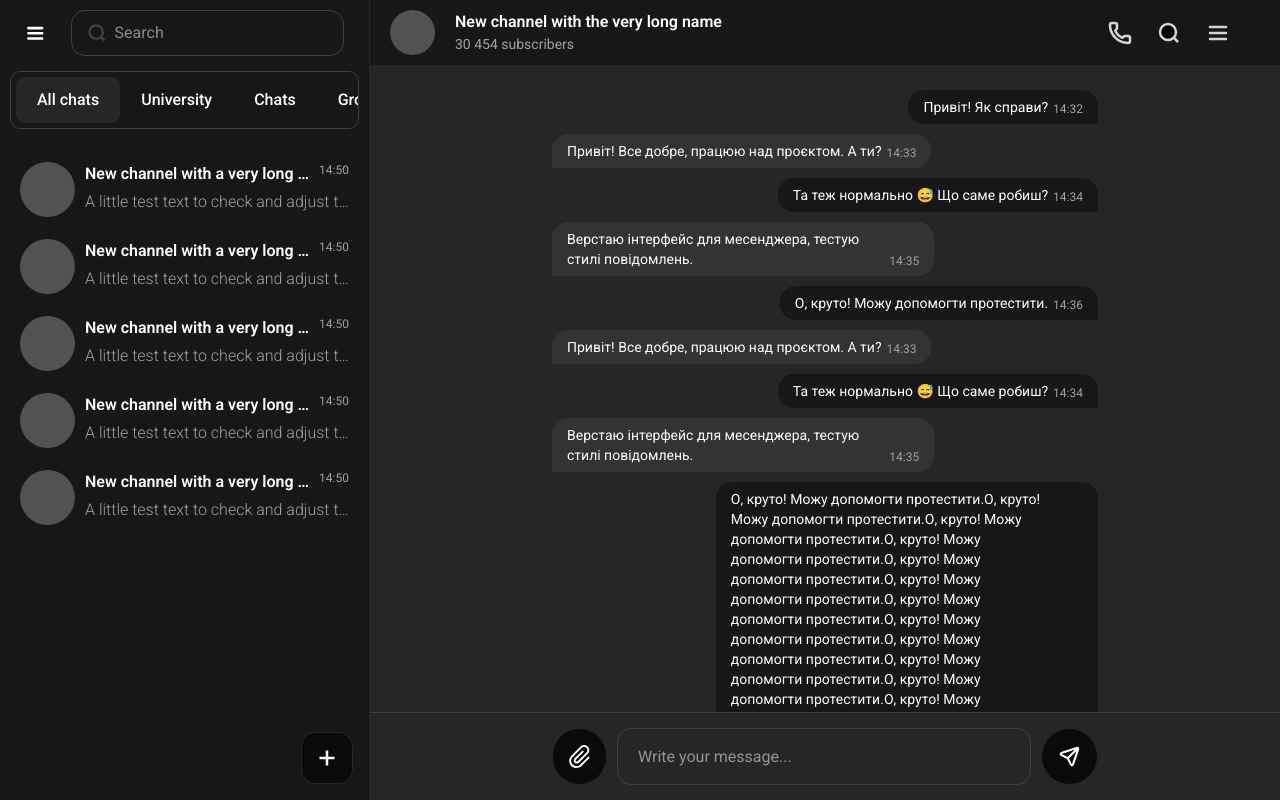
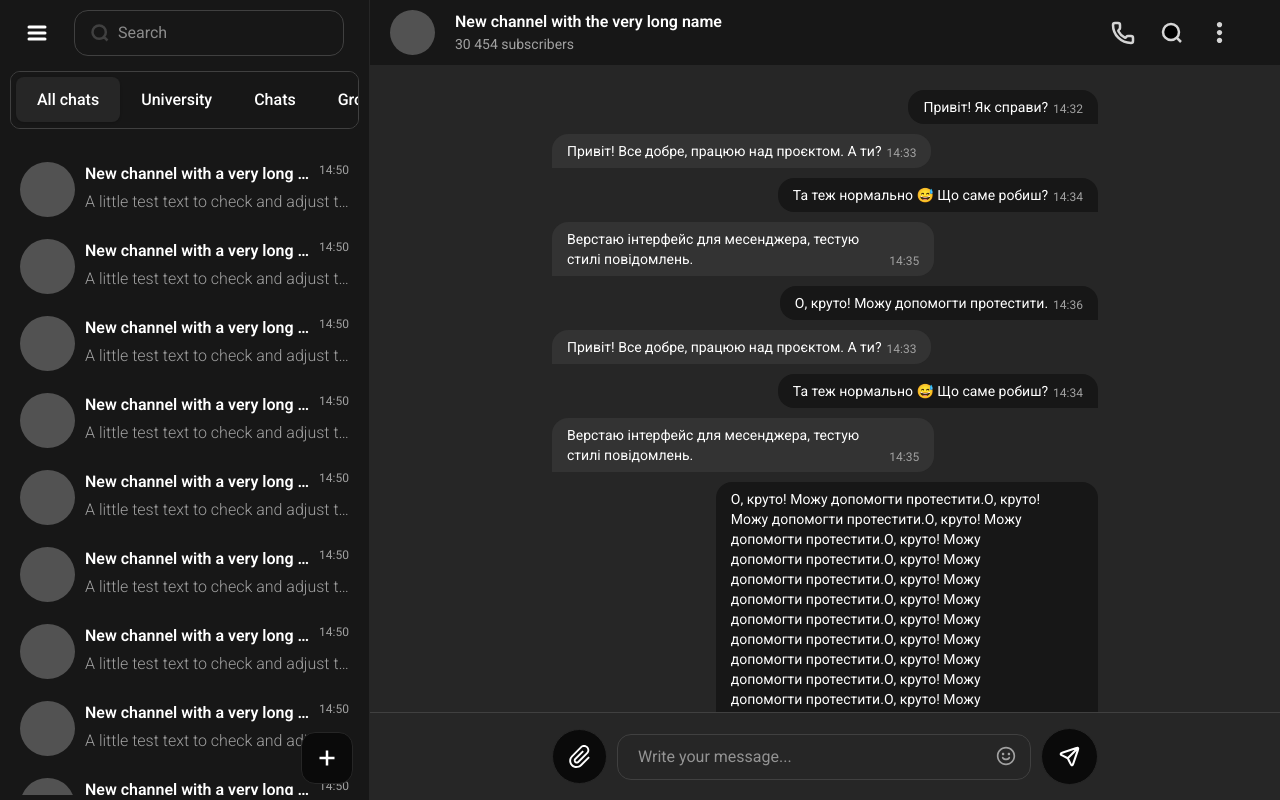
Before and after one commit to endorii/linq-messenger, a Next.js app in the folder client/: page /1 in a window 1280 px wide. Built offline with nearby package versions, Linux system fonts and the light colour scheme.

Commit message:
add dropdown menus, emojipicker and minor improvements

```diff
--- a/client/package.json
+++ b/client/package.json
@@ -14,6 +14,7 @@
     "@radix-ui/react-tabs": "^1.1.13",
     "class-variance-authority": "^0.7.1",
     "clsx": "^2.1.1",
+    "emoji-picker-react": "^4.13.3",
     "lucide-react": "^0.542.0",
     "next": "15.5.2",
     "react": "19.1.0",
--- a/client/src/app/[chatSlug]/layout.tsx
+++ b/client/src/app/[chatSlug]/layout.tsx
@@ -1,4 +1,4 @@
-import { BurgerMenuIcon, SearchIcon } from "@/shared/icons";
+import { OptionsIcon, SearchIcon } from "@/shared/icons";
 import { PhoneIcon } from "lucide-react";
 
 function ChatLayout({ children }: { children: React.ReactNode }) {
@@ -23,9 +23,8 @@ function ChatLayout({ children }: { children: React.ReactNode }) {
                     <button>
                         <SearchIcon className="w-[24px] stroke-neutral-300 stroke-[2.5]" />
                     </button>
-
                     <button>
-                        <BurgerMenuIcon className="w-[24px] stroke-neutral-300 stroke-[2.5]" />
+                        <OptionsIcon className="w-[21px] fill-neutral-300" />
                     </button>
                 </div>
             </div>
--- a/client/src/app/[chatSlug]/page.tsx
+++ b/client/src/app/[chatSlug]/page.tsx
@@ -1,7 +1,15 @@
 "use client";
 
 import { ClipIcon, SendIcon } from "@/shared/icons";
+import {
+    DropdownMenu,
+    DropdownMenuContent,
+    DropdownMenuItem,
+    DropdownMenuTrigger,
+} from "@/components/ui/dropdown-menu";
 import { useState } from "react";
+import EmojiIcon from "@/shared/icons/EmojiIcon";
+import EmojiPicker, { EmojiClickData, Theme } from "emoji-picker-react";
 
 const messages = [
     {
@@ -177,6 +185,10 @@ function ChatSlug() {
         setInputValue("");
     };
 
+    const handleEmojiClick = (emojiData: EmojiClickData) => {
+        setInputValue((prev: string) => `${prev + emojiData.emoji}`);
+    };
+
     return (
         <div className="flex flex-col h-full bg-neutral-800">
             <div className="flex flex-col gap-[10px] px-[20%] py-[20px] overflow-y-auto flex-1 mt-[70px]">
@@ -197,10 +209,20 @@ function ChatSlug() {
                 ))}
             </div>
 
-            <div className="w-full flex gap-[10px] justify-between px-[20%] py-[15px] border-t border-neutral-700">
-                <button className="p-[15px] rounded-full bg-neutral-950 border border-neutral-800 hover:bg-neutral-500 transition">
+            <div className="w-full flex gap-[10px] justify-between items-center px-[20%] py-[15px] border-t border-neutral-700">
+                <DropdownMenu>
+                    <DropdownMenuTrigger asChild>
+                        <button className="p-[15px] rounded-full bg-neutral-950 border border-neutral-800 hover:bg-neutral-600 transition cursor-pointer">
                             <ClipIcon className="w-[23px] h-[23px] fill-white" />
                         </button>
+                    </DropdownMenuTrigger>
+
+                    <DropdownMenuContent className="w-56">
+                        <DropdownMenuItem>Photo or Video</DropdownMenuItem>
+                        <DropdownMenuItem>Document</DropdownMenuItem>
+                    </DropdownMenuContent>
+                </DropdownMenu>
+                <div className="relative w-full group">
                     <input
                         type="text"
                         value={inputValue}
@@ -208,9 +230,25 @@ function ChatSlug() {
                         placeholder="Write your message..."
                         className="outline-0 p-[10px] px-[20px] rounded-xl bg-transparent w-full text-white border border-neutral-700 group focus-within:border-neutral-400 transition-all duration-300 flex gap-2 items-center "
                     />
+                    <DropdownMenu>
+                        <DropdownMenuTrigger asChild>
+                            <button className="absolute top-[12px] right-[15px] transition-all duration-300 cursor-pointer">
+                                <EmojiIcon className="w-[20px] h-[20px] fill-neutral-400 group-focus-within:fill-white" />
+                            </button>
+                        </DropdownMenuTrigger>
+
+                        <DropdownMenuContent className="p-0 border-none shadow-lg">
+                            <EmojiPicker
+                                onEmojiClick={handleEmojiClick}
+                                autoFocusSearch={false}
+                                theme={Theme.DARK}
+                            />
+                        </DropdownMenuContent>
+                    </DropdownMenu>
+                </div>
                 <button
                     onClick={handleSend}
-                    className="p-[15px] rounded-full bg-neutral-950 border border-neutral-800 hover:bg-neutral-500 transition"
+                    className="p-[15px] rounded-full bg-neutral-950 border border-neutral-800 hover:bg-neutral-600 transition-all duration-300 cursor-pointer"
                 >
                     <SendIcon className="w-[25px] h-[25px] fill-none stroke-2 stroke-white" />
                 </button>
--- a/client/src/components/ui/dropdown-menu.tsx
+++ b/client/src/components/ui/dropdown-menu.tsx
@@ -80,7 +80,7 @@ function DropdownMenuItem({
             data-inset={inset}
             data-variant={variant}
             className={cn(
-                "focus:bg-accent focus:text-accent-foreground data-[variant=destructive]:text-destructive data-[variant=destructive]:focus:bg-destructive/10 dark:data-[variant=destructive]:focus:bg-destructive/20 data-[variant=destructive]:focus:text-destructive data-[variant=destructive]:*:[svg]:!text-destructive [&_svg:not([class*='text-'])]:text-muted-foreground relative flex cursor-default items-center gap-2 rounded-sm px-2 py-1.5 text-sm outline-hidden select-none data-[disabled]:pointer-events-none data-[disabled]:opacity-50 data-[inset]:pl-8 [&_svg]:pointer-events-none [&_svg]:shrink-0 [&_svg:not([class*='size-'])]:size-4",
+                "focus:bg-accent focus:text-accent-foreground data-[variant=destructive]:text-destructive data-[variant=destructive]:focus:bg-destructive/10 dark:data-[variant=destructive]:focus:bg-destructive/20 data-[variant=destructive]:focus:text-destructive data-[variant=destructive]:*:[svg]:!text-destructive [&_svg:not([class*='text-'])]:text-muted-foreground relative flex cursor-default items-center gap-2 rounded-sm px-2 py-1.5 text-sm outline-hidden select-none data-[disabled]:pointer-events-none data-[disabled]:opacity-50 data-[inset]:pl-8 [&_svg]:pointer-events-none [&_svg]:shrink-0 [&_svg:not([class*='size-'])]:size-5",
                 className
             )}
             {...props}
--- a/client/src/features/sidebar/components/Sidebar.tsx
+++ b/client/src/features/sidebar/components/Sidebar.tsx
@@ -1,10 +1,14 @@
 "use client";
 
 import {
+    AccountIcon,
     BurgerMenuIcon,
     CloseIcon,
+    OptionsIcon,
     PlusIcon,
     SearchIcon,
+    SettingsIcon,
+    ThemeIcon,
 } from "@/shared/icons";
 import { useState } from "react";
 import { Tabs, TabsContent, TabsList, TabsTrigger } from "@/components/ui/tabs";
@@ -12,6 +16,11 @@ import {
     DropdownMenu,
     DropdownMenuContent,
     DropdownMenuItem,
+    DropdownMenuPortal,
+    DropdownMenuSeparator,
+    DropdownMenuSub,
+    DropdownMenuSubContent,
+    DropdownMenuSubTrigger,
     DropdownMenuTrigger,
 } from "@/components/ui/dropdown-menu";
 import ChatItem from "./ChatItem";
@@ -20,9 +29,47 @@ function Sidebar() {
     const [searchValue, setSearchValue] = useState<string>("");
 
     return (
-        <div className="relative bg-neutral-900 w-full max-w-[370px] h-full flex flex-col border-r border-neutral-800 ">
+        <div className="relative bg-neutral-900 w-full max-w-[370px] h-full flex flex-col border-r border-neutral-800">
             <div className="text-white flex gap-[25px] justify-between items-center py-[10px] px-[25px]">
+                <DropdownMenu>
+                    <DropdownMenuTrigger asChild>
+                        <button>
                             <BurgerMenuIcon className="w-[24px] stroke-white stroke-3" />
+                        </button>
+                    </DropdownMenuTrigger>
+
+                    <DropdownMenuContent className="w-56 font-semibold">
+                        <DropdownMenuItem>
+                            <div className="w-[30px] h-[30px] bg-neutral-600 rounded-full"></div>
+                            <div>account name</div>
+                        </DropdownMenuItem>
+                        <DropdownMenuSeparator className="bg-neutral-800" />
+                        <DropdownMenuItem className="group">
+                            <AccountIcon className="stroke-2 stroke-white group-hover:stroke-black fill-none" />
+                            <div>Contacts</div>
+                        </DropdownMenuItem>
+                        <DropdownMenuItem className="group">
+                            <SettingsIcon className="stroke-2 stroke-white group-hover:stroke-black fill-none" />
+                            <div>Settings</div>
+                        </DropdownMenuItem>
+                        <DropdownMenuSub>
+                            <DropdownMenuSubTrigger className="group">
+                                <div className="flex gap-[10px] items-center">
+                                    <OptionsIcon className="w-[16px] fill-white group-focus:fill-black" />
+                                    <div>More</div>
+                                </div>
+                            </DropdownMenuSubTrigger>
+                            <DropdownMenuPortal>
+                                <DropdownMenuSubContent>
+                                    <DropdownMenuItem>
+                                        <ThemeIcon className="stroke-2 stroke-black group-hover:stroke-white fill-none" />
+                                        <div>Change theme</div>
+                                    </DropdownMenuItem>
+                                </DropdownMenuSubContent>
+                            </DropdownMenuPortal>
+                        </DropdownMenuSub>
+                    </DropdownMenuContent>
+                </DropdownMenu>
 
                 <div className="w-full relative border border-neutral-700 rounded-xl group focus-within:border-neutral-400 transition-all duration-300">
                     <input
@@ -37,23 +84,24 @@ function Sidebar() {
 
                     <button
                         onClick={() => setSearchValue("")}
-                        className={`
-                            absolute top-[50%] translate-y-[-50%] right-[15px] flex items-center justify-center
+                        className={`absolute top-[50%] translate-y-[-50%] right-[15px] flex items-center justify-center
                             w-[24px] h-[24px] rounded-full transition-all duration-300 cursor-pointer
                             ${
                                 searchValue.length > 0
                                     ? "opacity-100 scale-100"
                                     : "opacity-0 scale-0"
-                            }
-                        `}
+                            }`}
                     >
                         <CloseIcon className="w-[17px] stroke-neutral-700 group-focus-within:stroke-neutral-400 stroke-3" />
                     </button>
                 </div>
             </div>
 
-            <div className="px-[10px] py-[5px]">
-                <Tabs defaultValue="allChats">
+            <div className="flex-1 flex flex-col px-[10px] py-[5px] overflow-hidden">
+                <Tabs
+                    defaultValue="allChats"
+                    className="flex-1 flex flex-col overflow-hidden"
+                >
                     <TabsList className="flex w-full overflow-x-auto overflow-y-hidden mb-[15px]">
                         <TabsTrigger value="allChats">All chats</TabsTrigger>
                         <TabsTrigger value="university">University</TabsTrigger>
@@ -61,43 +109,45 @@ function Sidebar() {
                         <TabsTrigger value="groups">Groups</TabsTrigger>
                     </TabsList>
 
-                    <TabsContent value="allChats">
+                    <div className="flex-1 overflow-y-auto">
+                        <TabsContent value="allChats" className="h-full">
                             <div className="flex flex-col gap-[2px] w-full">
-                            {Array.from({ length: 5 }).map((_, i) => (
+                                {Array.from({ length: 30 }).map((_, i) => (
                                     <ChatItem key={i} />
                                 ))}
                             </div>
                         </TabsContent>
 
-                    <TabsContent value="university">
+                        <TabsContent value="university" className="h-full">
                             <div className="flex flex-col gap-[2px] w-full">
-                            {Array.from({ length: 7 }).map((_, i) => (
+                                {Array.from({ length: 20 }).map((_, i) => (
                                     <ChatItem key={i} />
                                 ))}
                             </div>
                         </TabsContent>
 
-                    <TabsContent value="chats">
-                        <div className="flex flex-col gap-[2px] w-full">
-                            {Array.from({ length: 2 }).map((_, i) => (
-                                <ChatItem key={i} />
-                            ))}
-                        </div>
-                    </TabsContent>
-                    <TabsContent value="groups">
+                        <TabsContent value="chats" className="h-full">
                             <div className="flex flex-col gap-[2px] w-full">
                                 {Array.from({ length: 10 }).map((_, i) => (
                                     <ChatItem key={i} />
                                 ))}
                             </div>
                         </TabsContent>
+
+                        <TabsContent value="groups" className="h-full">
+                            <div className="flex flex-col gap-[2px] w-full">
+                                {Array.from({ length: 50 }).map((_, i) => (
+                                    <ChatItem key={i} />
+                                ))}
+                            </div>
+                        </TabsContent>
+                    </div>
                 </Tabs>
             </div>
 
             <DropdownMenu>
-                {/* Використовуємо кастомну кнопку як тригер */}
                 <DropdownMenuTrigger asChild>
-                    <button className="absolute bottom-4 right-4 bg-neutral-950 rounded-xl border border-neutral-800 p-[10px]">
+                    <button className="absolute bottom-4 right-4 bg-neutral-950 rounded-xl border border-neutral-800 hover:bg-neutral-600 p-[10px] cursor-pointer">
                         <PlusIcon className="w-[30px] stroke-white stroke-2 fill-none" />
                     </button>
                 </DropdownMenuTrigger>
--- a/client/src/shared/icons/index.ts
+++ b/client/src/shared/icons/index.ts
@@ -17,3 +17,5 @@ export { default as LinqIcon } from "./LinqIcon";
 export { default as SpinnerIcon } from "./SpinnerIcon";
 export { default as ClipIcon } from "./ClipIcon";
 export { default as SendIcon } from "./SendIcon";
+export { default as OptionsIcon } from "./OptionsIcon";
+export { default as ThemeIcon } from "./ThemeIcon";
```
Also changed, not shown: 1 other file (tests, documents, lock files or other folders). Lines whose indentation alone changed are shown as unchanged.
